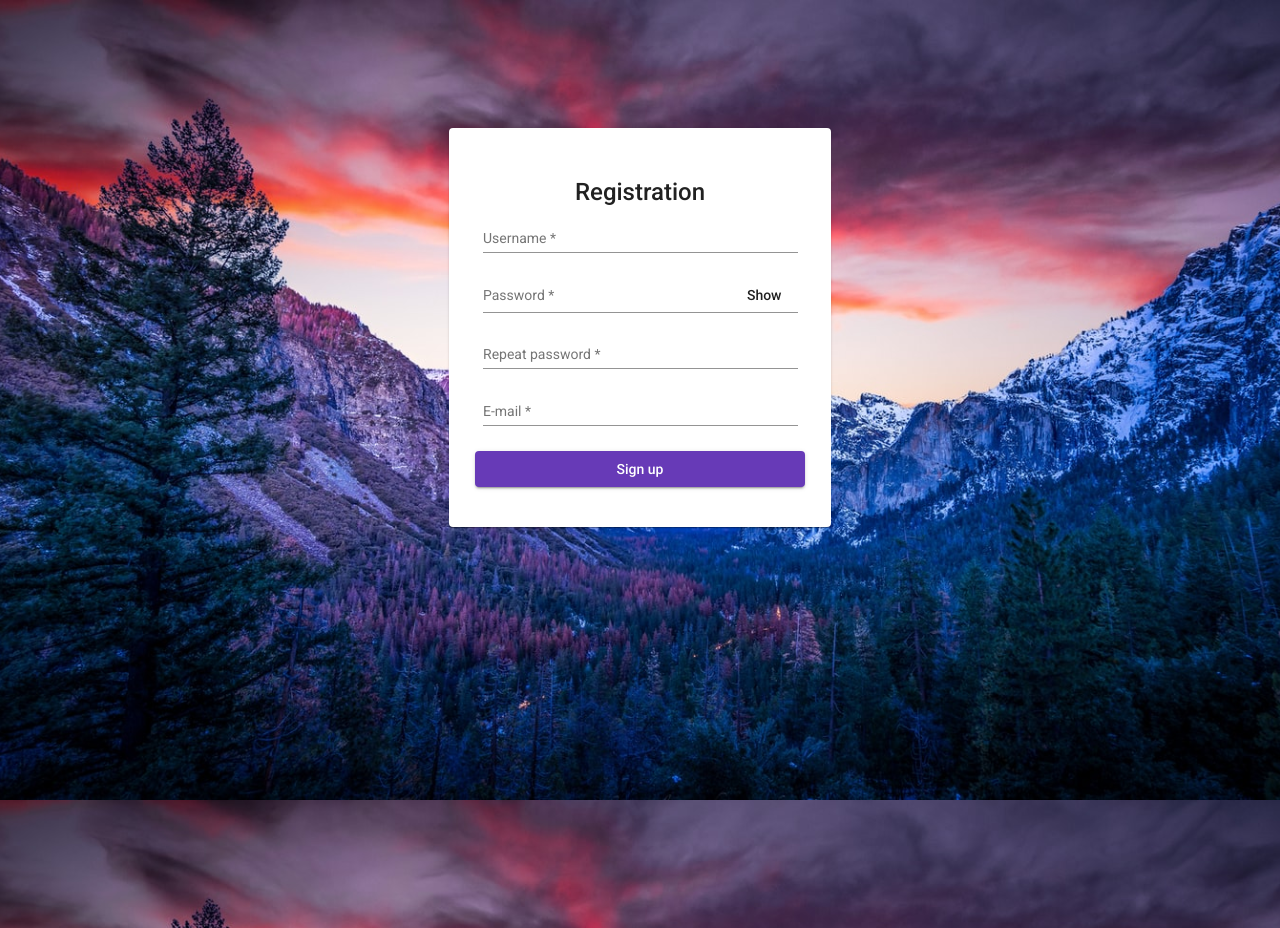
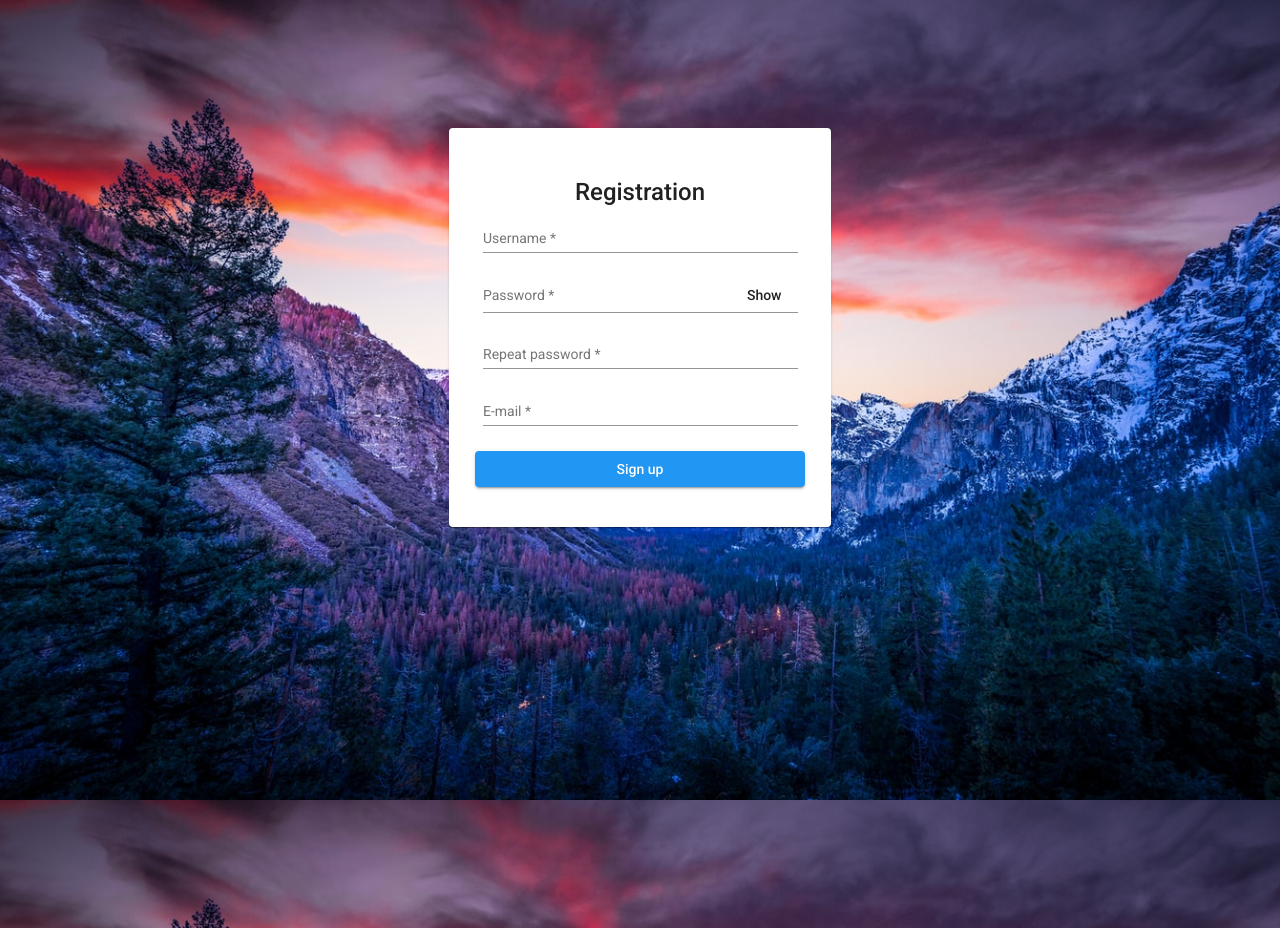
Before and after one commit to Sh1ro0o/cardGame, an Angular app: page / in a window 1280 px wide. Built offline with nearby package versions, Linux system fonts and the light colour scheme.

Commit message:
changed premade angular material theme with my custom one

```diff
--- a/angular.json
+++ b/angular.json
@@ -24,7 +24,7 @@
               "src/assets"
             ],
             "styles": [
-              "./node_modules/@angular/material/prebuilt-themes/deeppurple-amber.css",
+              "src/darkmode-blueberry.scss",
               "src/styles.css"
             ],
             "scripts": []
@@ -88,7 +88,7 @@
               "src/assets"
             ],
             "styles": [
-              "./node_modules/@angular/material/prebuilt-themes/deeppurple-amber.css",
+              "src/darkmode-blueberry.scss",
               "src/styles.css"
             ],
             "scripts": []
--- a/src/app/app.component.html
+++ b/src/app/app.component.html
@@ -1,5 +1,5 @@
 <div class="main-content">
-  <mat-card>
+  <mat-card class="mat-card-registration">
     <mat-card-title>
       Registration
     </mat-card-title>
--- a/src/app/app.component.ts
+++ b/src/app/app.component.ts
@@ -9,6 +9,7 @@ import { Observable, throwError } from 'rxjs';
   templateUrl: './app.component.html',
   styleUrls: ['./app.component.css']
 })
+
 export class AppComponent {
   //endpoints
   RegistrationUrlEndpoint = "/api/users/user";
@@ -30,6 +31,7 @@ export class AppComponent {
   });
 
   constructor(private http: HttpClient) {
+    //nothing
   }
 
   addUser(user: User): Observable<User> {
--- a/src/app/app.module.ts
+++ b/src/app/app.module.ts
@@ -5,6 +5,7 @@ import { MatFormFieldModule } from '@angular/material/form-field';
 import { MatInputModule } from '@angular/material/input';
 import { MatIconModule } from '@angular/material/icon';
 import { MatButtonModule } from '@angular/material/button';
+import { MatRadioModule } from '@angular/material/radio';
 import { MatCardModule } from '@angular/material/card';
 import { ReactiveFormsModule } from '@angular/forms';
 import { AppComponent } from './app.component';
@@ -23,7 +24,8 @@ import { BrowserAnimationsModule } from '@angular/platform-browser/animations';
     MatIconModule,
     MatButtonModule,
     MatCardModule,
-    ReactiveFormsModule
+    ReactiveFormsModule,
+    MatRadioModule
   ],
   providers: [],
   bootstrap: [AppComponent]
--- /dev/null
+++ b/src/darkmode-blueberry.scss
@@ -0,0 +1,34 @@
+
+// Custom Theming for Angular Material
+// For more information: https://material.angular.io/guide/theming
+@import '~@angular/material/theming';
+// Plus imports for other components in your app.
+
+// Include the common styles for Angular Material. We include this here so that you only
+// have to load a single css file for Angular Material in your app.
+// Be sure that you only ever include this mixin once!
+@include mat-core();
+
+// Define the palettes for your theme using the Material Design palettes available in palette.scss
+// (imported above). For each palette, you can optionally specify a default, lighter, and darker
+// hue. Available color palettes: https://material.io/design/color/
+$IdentitiesApp-primary: mat-palette($mat-blue);
+$IdentitiesApp-accent: mat-palette($mat-pink, A200, A100, A400);
+
+// The warn palette is optional (defaults to red).
+$IdentitiesApp-warn: mat-palette($mat-red);
+
+// Create the theme object. A theme consists of configurations for individual
+// theming systems such as "color" or "typography".
+$IdentitiesApp-theme: mat-light-theme((
+  color: (
+    primary: $IdentitiesApp-primary,
+    accent: $IdentitiesApp-accent,
+    warn: $IdentitiesApp-warn,
+  )
+));
+
+// Include theme styles for core and each component used in your app.
+// Alternatively, you can import and @include the theme mixins for each component
+// that you are using.
+@include angular-material-theme($IdentitiesApp-theme);
--- a/src/styles.css
+++ b/src/styles.css
@@ -7,3 +7,6 @@ body {
   background: url("./assets/background-img.jpg") no-repeat center center fixed;
   background-size: cover;
 }
+
+html, body { height: 100%; }
+body { margin: 0; font-family: Roboto, "Helvetica Neue", sans-serif; }
```
Also changed, not shown: src/app/app.component.css (+17 -0 lines).
